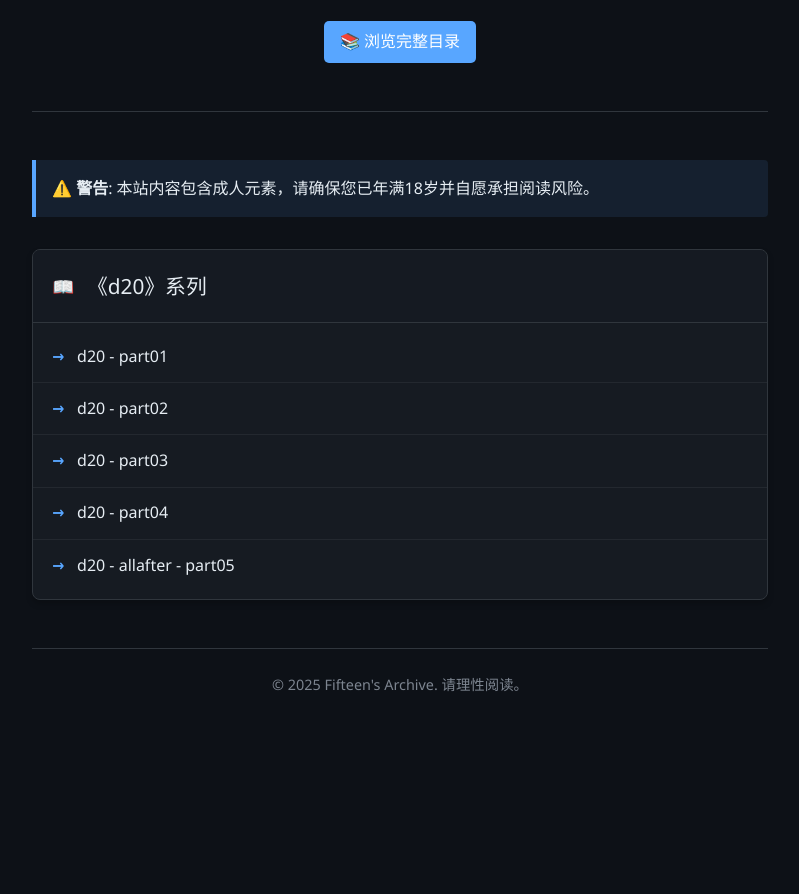
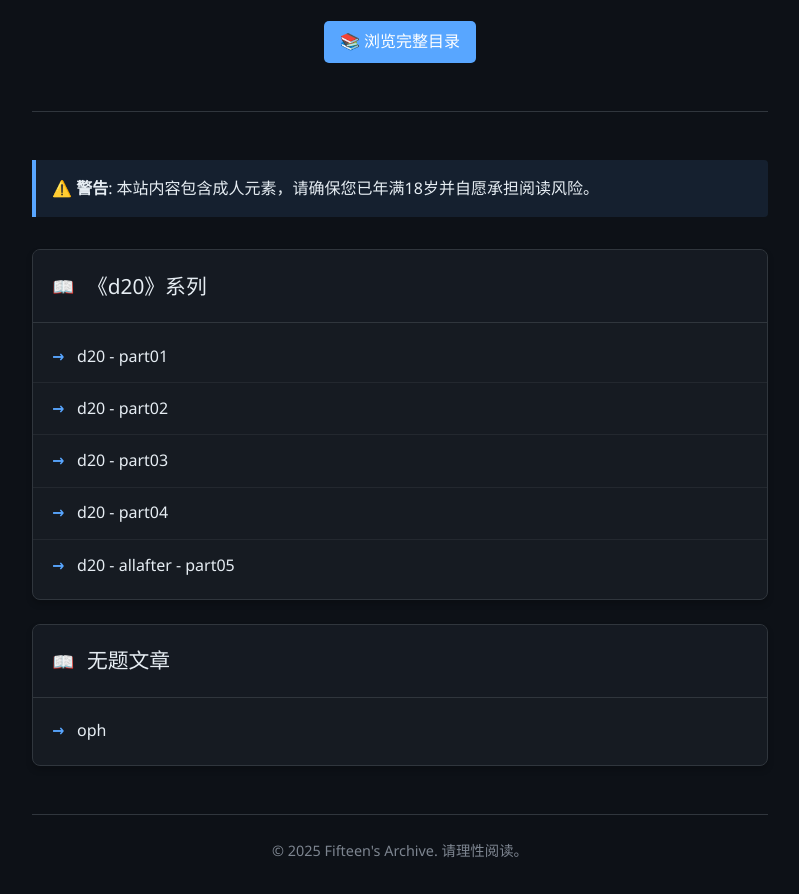
Before and after one commit to XIVthk/XIVthk.github.io, a plain HTML site: page index.html in a window 1280 px wide. Shown: the part 135-1029 px from the top of the page, without its empty margins (240-1039 px from the left). Before the commit the page ends 863 px from the top, so only its background shows below. Drawn offline with Linux system fonts and the light colour scheme.

Commit message:
Update index.html

```diff
--- a/index.html
+++ b/index.html
@@ -196,6 +196,12 @@
                     </ul>
                 </li>
 
+                <li class="work-item">
+                    <div class="work-title"> 无题文章 </div>
+                    <ul class="chapter-list">
+                        <li class="chapter-item"><a href="novels/oph - 无题.pdf" class="chapter-link">oph</a></li>
+                    </ul>
+                </li>
                 <!-- 可以在这里继续添加其他作品 -->
 
             </ul>
```
